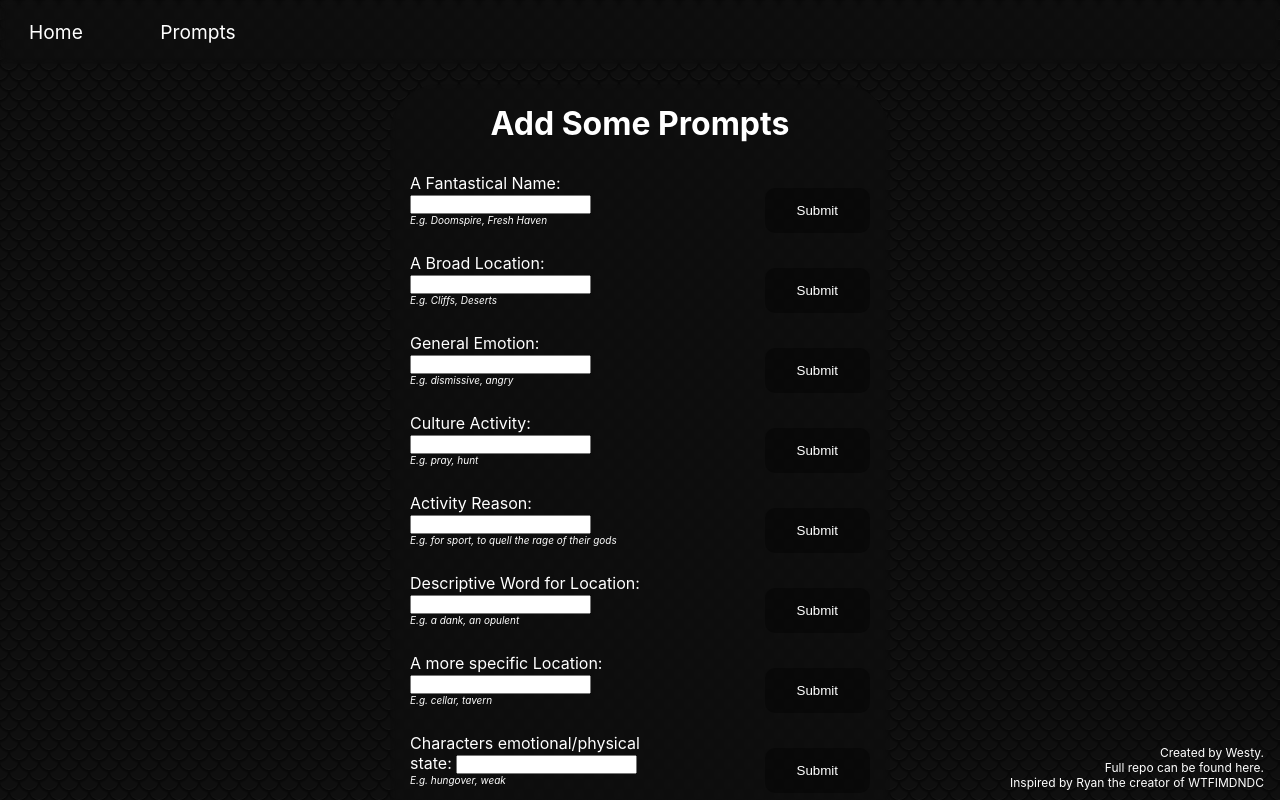
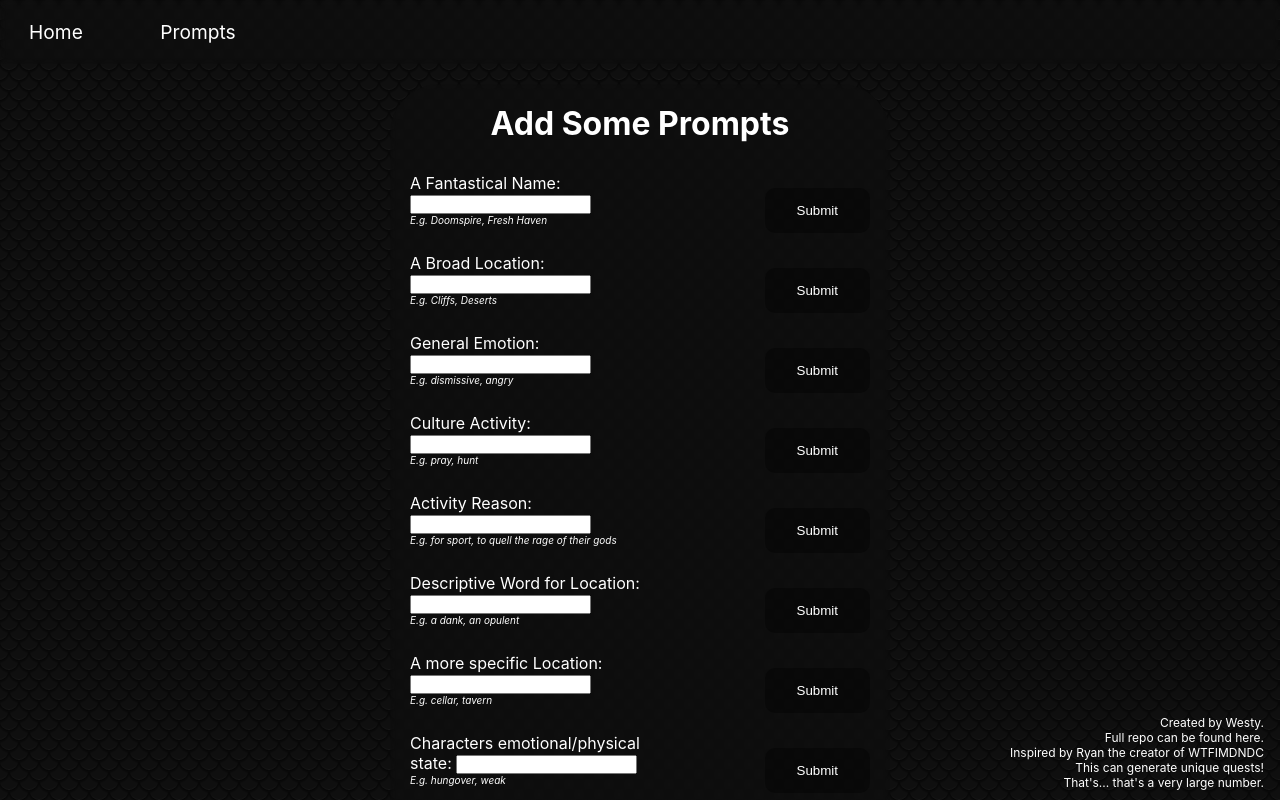
Before and after one commit to WestyCodes/DnDQuestHook, a React (Create React App) app: page /prompts in a window 1280 px wide. Shown: the top 800 px of the page. Built offline with nearby package versions, Linux system fonts and the light colour scheme; a web font is replaced by a local one.

Commit message:
Added total amount of quests to footer its a really big number

```diff
--- a/src/App.js
+++ b/src/App.js
@@ -7,16 +7,16 @@ import Footer from './footer/Footer.js';
 import './App.css';
 
 function App() {
-
+    const [numberOfQuests, setNumberOfQuests] = useState()
     return (
         <div className="App">
             <Header />
             <Routes>
-                <Route path='/' element={<Main />}/>
+                <Route path='/' element={<Main setNumberOfQuests={setNumberOfQuests}/>}/>
                 <Route path='/prompts' element={<PromptsPage />}/>
             </Routes>
 
-            <Footer />
+            <Footer numberOfQuests={numberOfQuests}/>
         </div>
     );
 }
--- a/src/footer/Footer.js
+++ b/src/footer/Footer.js
@@ -1,6 +1,7 @@
 import './footer.css'
 
-export default function Footer() {
+export default function Footer({numberOfQuests}) {
+    console.log(numberOfQuests)
     return (
         <div className="footerBar">
             <div className='credit'>
@@ -16,8 +17,10 @@ export default function Footer() {
                 <a className="no-deco" href='http://twitter.com/ryanjgrant' title='Ryan J. Grant @ryanjgrant'>Ryan</a>
                 <span> the creator of </span>
                 <a className="no-deco" href='https://whothefuckismydndcharacter.com/' title='Who The Fuck Is My DND Character'>WTFIMDNDC</a>
-
-
+            </div>
+            <div>
+                <p>This can generate {numberOfQuests} unique quests!</p>
+                <p>That's... that's a very large number.</p>
             </div>
         </div>
     )
--- a/src/main/Main.js
+++ b/src/main/Main.js
@@ -2,7 +2,7 @@ import { useState, useEffect } from 'react'
 import { getPrompts } from '../apiFunctions/apiFunctions'
 import './main.css'
 
-export default function Main() {
+export default function Main( {setNumberOfQuests} ) {
     const [locationName, setLocationName] = useState([])
     const [broadLocations, setBroadLocations] = useState([])
     const [races, setRaces] = useState([])
@@ -101,6 +101,11 @@ export default function Main() {
         setLoadQuest(true)
     }
 
+    const howManyQuests = () => {
+        const res = locationName.length * broadLocations.length * raceDescription.length * races.length * cultureActivity.length * activityReason.length * specificLocationAdjective.length * specificLocation.length * specificCharacterState.length * (specificCharacterState.length - 1) * taskAction.length * taskObject.length * specificGoalAction.length * specificGoalObject.length * obstacleObject.length * obstacleObjectsMotivation.length
+        setNumberOfQuests(res)
+    }
+    howManyQuests()
 
     return (
         <div className='mainDiv'>
```
